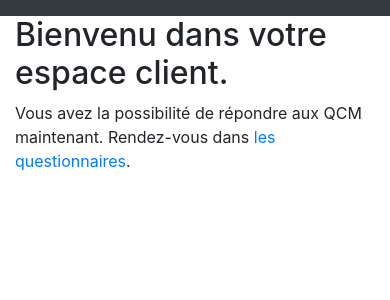
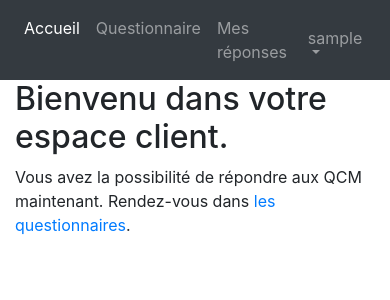
Before and after one commit to josoatahina/qcm, a PHP site: page / in a window 390 px wide. Shown: the top 300 px of the page. Run offline with PHP 8.4, Linux system fonts and the light colour scheme; the visitor is signed in with stand-in values (Sample User, id 1).

Commit message:
Fix navbar responsive

```diff
--- a/views/partial/nav.php
+++ b/views/partial/nav.php
@@ -1,4 +1,4 @@
-<nav class="navbar navbar-expand-lg navbar-dark bg-dark">
+<nav class="navbar navbar-expand navbar-dark bg-dark">
     <div class="collapse navbar-collapse" id="navbarSupportedContent">
         <ul class="navbar-nav mr-auto">
             <li class="nav-item <?php if(!isset($_REQUEST['c'])) { echo 'active'; } ?>">
```
